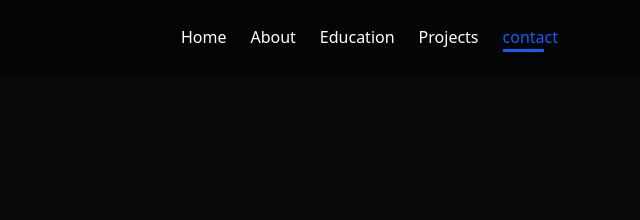
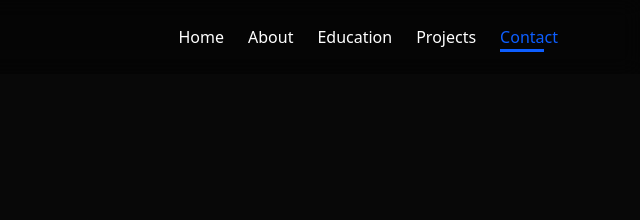
Before and after one commit to AN-Fahmy/Portfolio, a plain HTML site: page index.html in a window 1280 px wide. Shown: the top 220 px of the page, 640-1280 px from the left. Drawn offline with nearby package versions, Linux system fonts and the light colour scheme.

Commit message:
myPortfolio

```diff
--- a/index.html
+++ b/index.html
@@ -38,7 +38,7 @@
                 <a class="nav-link px-0" href="#project">Projects</a>
             </li>
             <li class="nav-item">
-                <a class="nav-link px-0" href="#contact">contact</a>
+                <a class="nav-link px-0" href="#contact">Contact</a>
             </li>
         </ul>
         </div>
```
